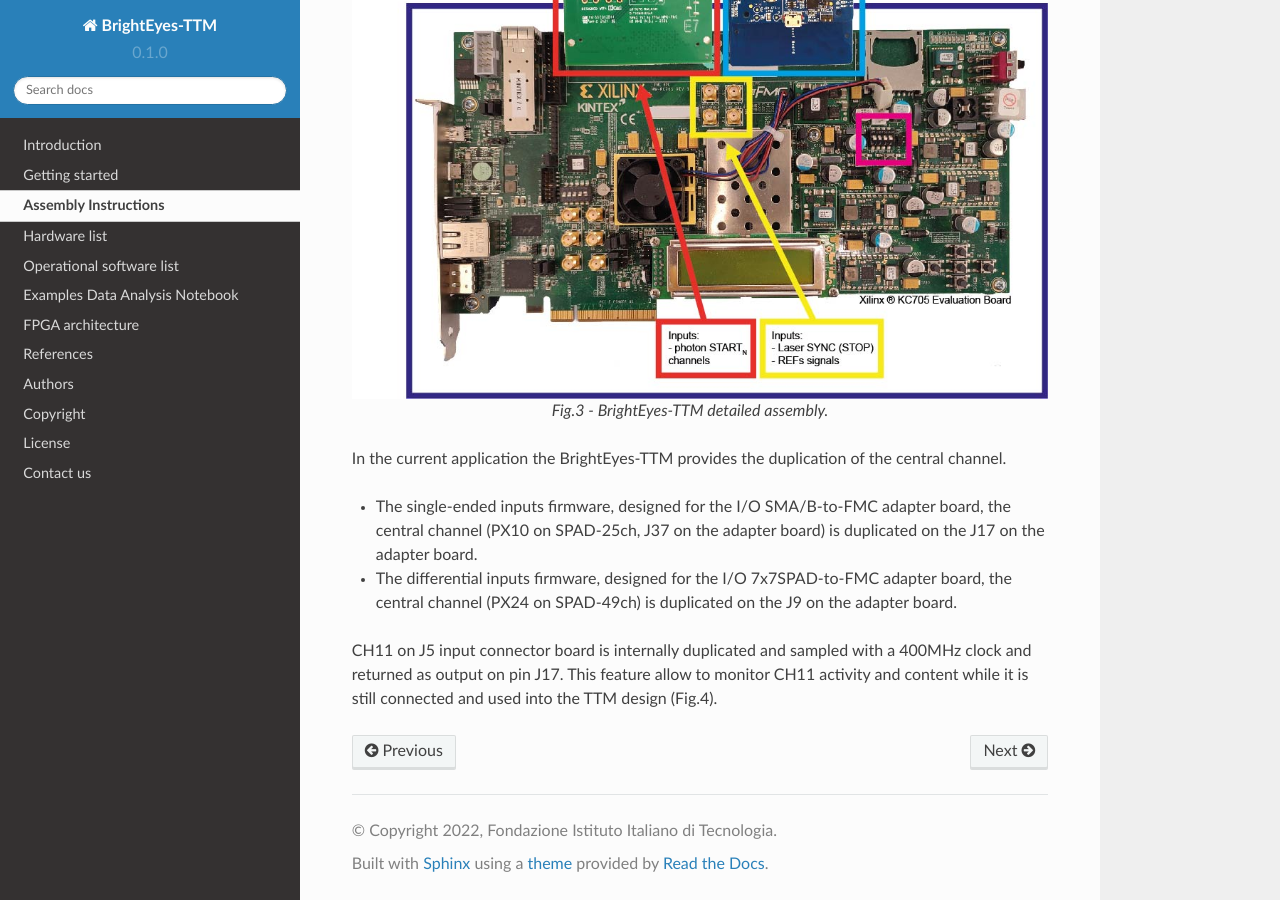
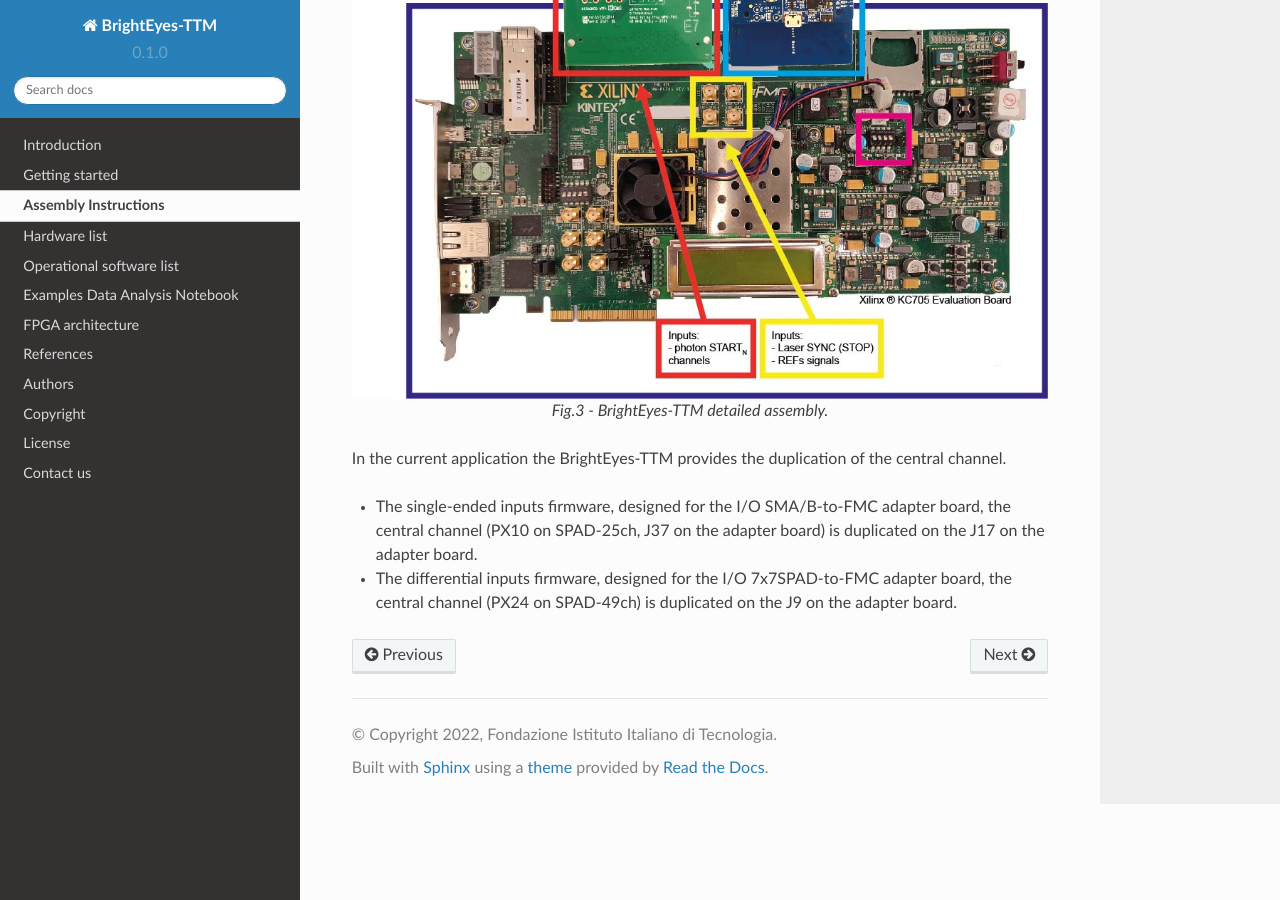
Before and after one commit to mattia-donato/BrightEyes-TTM-docs, a Sphinx documentation site: the page built from docs/source/assembly.md, in a window 1280 px wide and 900 px high, scrolled down 753 px. Built offline with Sphinx 7.4.7 and the Read the Docs theme 2.0.0, drawn with Linux system fonts in a browser that asks for light colours.

Commit message:
Update assembly.md

```diff
--- a/docs/source/assembly.md
+++ b/docs/source/assembly.md
@@ -17,5 +17,3 @@
 - The single-ended inputs firmware, designed for the I/O SMA/B-to-FMC adapter board, the central channel (PX10 on SPAD-25ch, J37 on the adapter board) is duplicated on the J17 on the adapter board.
 
 - The differential inputs firmware,  designed for the I/O 7x7SPAD-to-FMC adapter board, the central channel (PX24 on SPAD-49ch) is duplicated on the J9 on the adapter board.
-
-CH11 on J5 input connector board is internally duplicated and sampled with a 400MHz clock and returned as output on pin J17. This feature allow to monitor CH11 activity and content while it is still connected and used into the TTM design (Fig.4).
```
